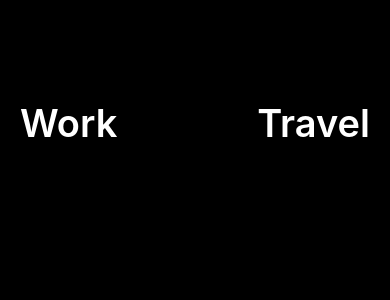
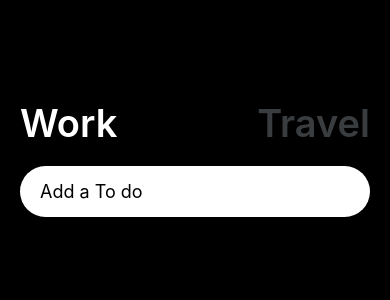
Before and after one commit to ohnas/ExpoWorkHardTravelHardApp, a React Native app: screen / in a window 390 px wide. Shown: the top 300 px of the page. Built offline with nearby package versions, Linux system fonts and the light colour scheme.

Commit message:
2.2 TextInput

```diff
--- a/App.js
+++ b/App.js
@@ -1,18 +1,25 @@
 import { StatusBar } from 'expo-status-bar';
-import { StyleSheet, Text, TouchableOpacity, View } from 'react-native';
+import { StyleSheet, Text, TextInput, TouchableOpacity, View } from 'react-native';
 import { theme } from './colors';
+import { useState } from 'react';
 
 export default function App() {
+  const [working, setWorking] = useState(true);
+  const [text, setText] = useState("");
+  const travel = () => setWorking(false);
+  const work = () => setWorking(true);
+  const onChangeText = (payload) => setText(payload);
   return (
     <View style={styles.container}>
       <View style={styles.header}>
-        <TouchableOpacity>
-          <Text style={styles.btnText}>Work</Text>
+        <TouchableOpacity onPress={work}>
+          <Text style={{...styles.btnText, color: working ? "white" : theme.grey}}>Work</Text>
         </TouchableOpacity>
-        <TouchableOpacity>
-          <Text style={styles.btnText}>Travel</Text>
+        <TouchableOpacity onPress={travel}>
+          <Text style={{...styles.btnText, color: !working ? "white" : theme.grey}}>Travel</Text>
         </TouchableOpacity>
       </View>
+      <TextInput onChangeText={onChangeText} value={text} placeholder={working? "Add a To do" : "Where do you want to go?"} style={styles.input} />
       <StatusBar style="auto" />
     </View>
   );
@@ -32,6 +39,13 @@
   btnText: {
     fontSize: 38,
     fontWeight: "600",
-    color: "white",
+  },
+  input: {
+    backgroundColor: "white",
+    paddingVertical: 15,
+    paddingHorizontal: 20,
+    borderRadius: 30,
+    marginTop: 20,
+    fontSize: 18,
   },
 });
```
